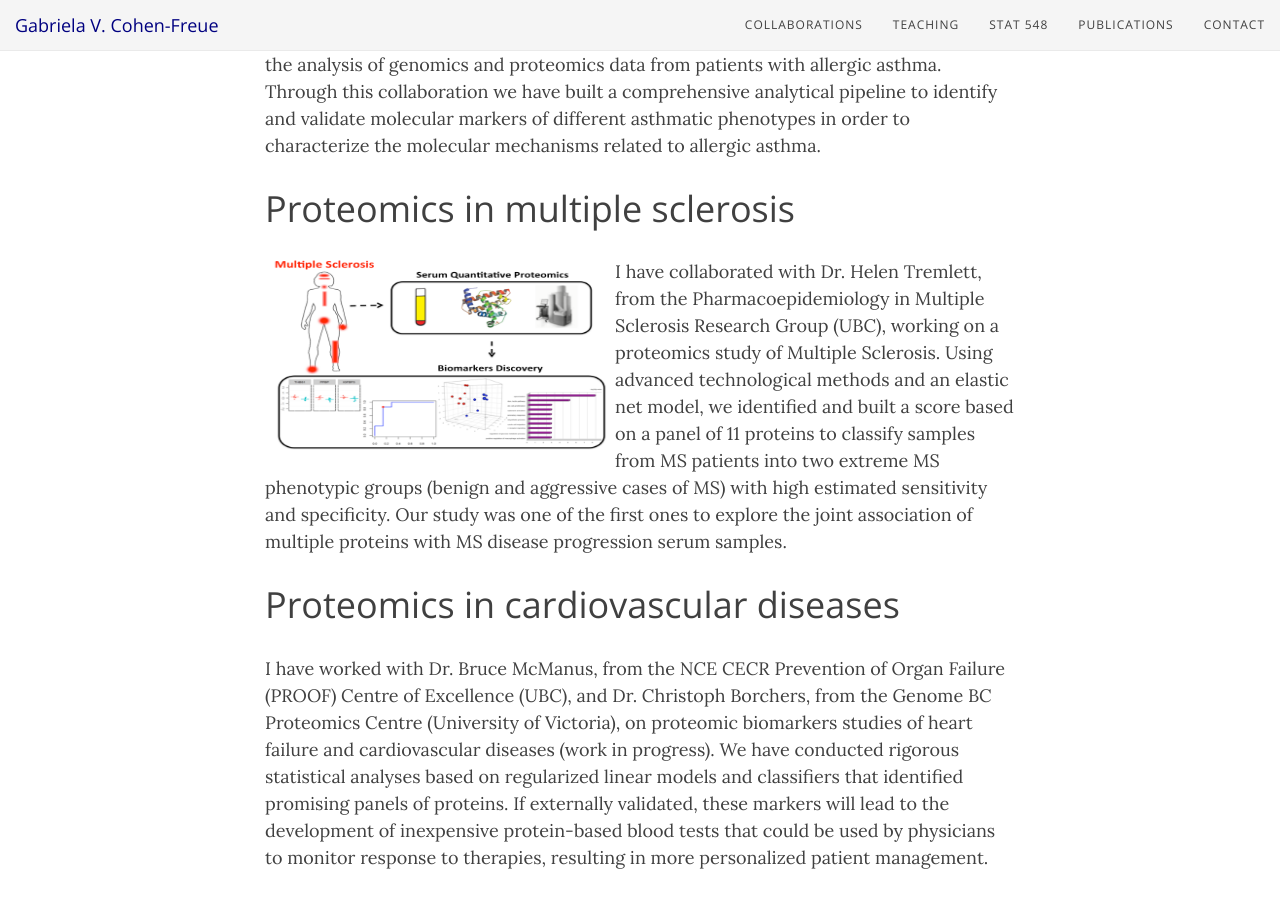
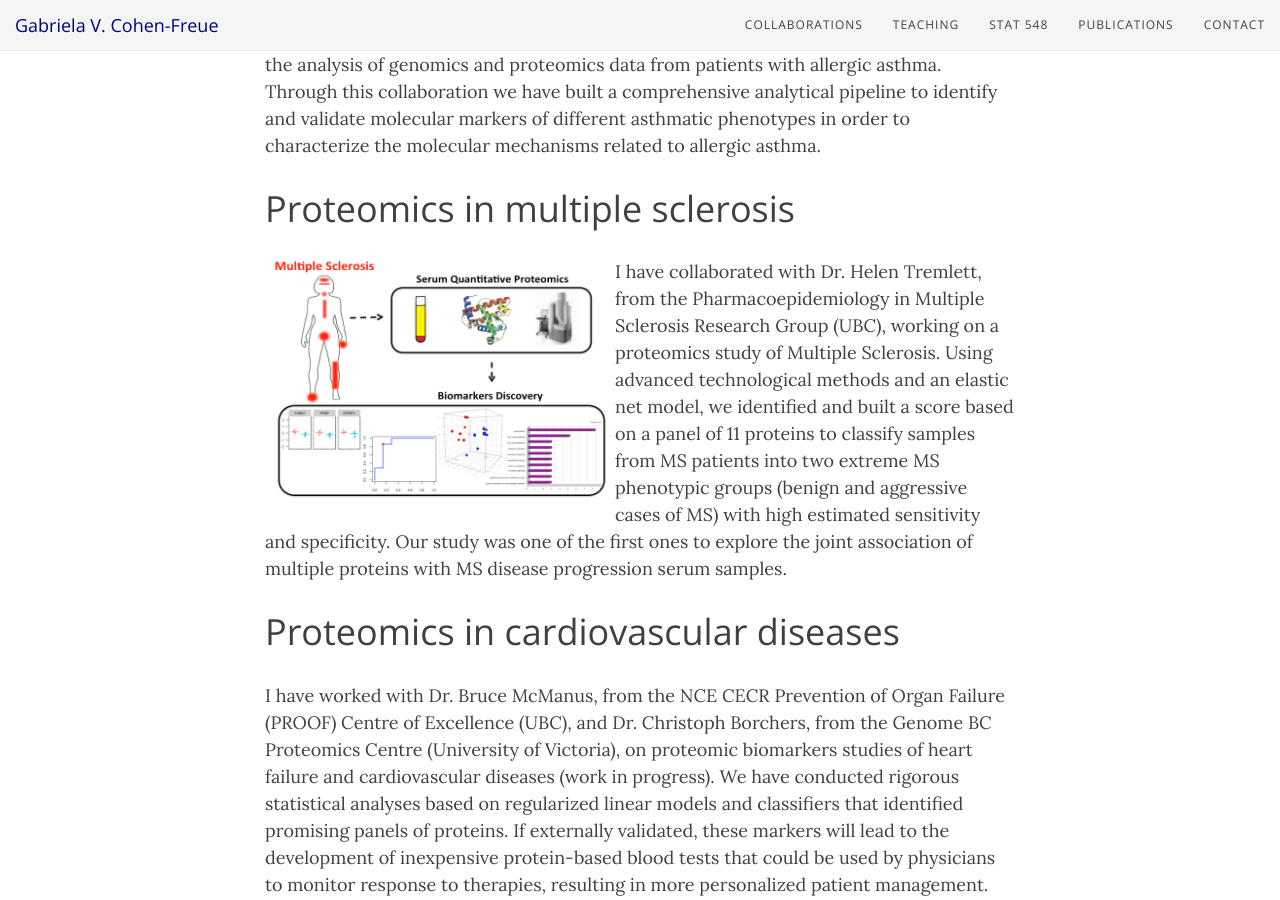
Before and after one commit to gcohenfr/gcohenfr.github.io, a Jekyll site: the page built from collab.md, in a window 1280 px wide and 900 px high, scrolled down 737 px. Built offline with Jekyll 4.4.1, drawn with Linux system fonts in a browser that asks for light colours; nearby versions of some CDN libraries.

Commit message:
img fix attempt

```diff
--- a/collab.md
+++ b/collab.md
@@ -11,7 +11,7 @@
 Together with Dr. Scott Tebbutt, from iCAPTURE and PROOF Centre, we are working on the analysis of genomics and proteomics data from patients with allergic asthma. Through this collaboration we have built a comprehensive analytical pipeline to identify and validate molecular markers of different asthmatic phenotypes in order to characterize the molecular mechanisms related to allergic asthma.
 
 # Proteomics in multiple sclerosis
-<img style="float: left;" src="/img/GraphicalAbstract.png" height="200" width="350">
+<img style="float: left;" src="/img/GraphicalAbstract.png" height="250" width="350">
 I have collaborated with Dr. Helen Tremlett, from the Pharmacoepidemiology in Multiple Sclerosis Research Group (UBC), working on a proteomics study of Multiple Sclerosis. Using advanced technological methods and an elastic net model, we identified and built a score based on a panel of 11 proteins to classify samples from MS patients into two extreme MS phenotypic groups (benign and aggressive cases of MS) with high estimated sensitivity and specificity. Our study was one of the first ones to explore the joint association of multiple proteins with MS disease progression serum samples.
 
 # Proteomics in cardiovascular diseases
```
